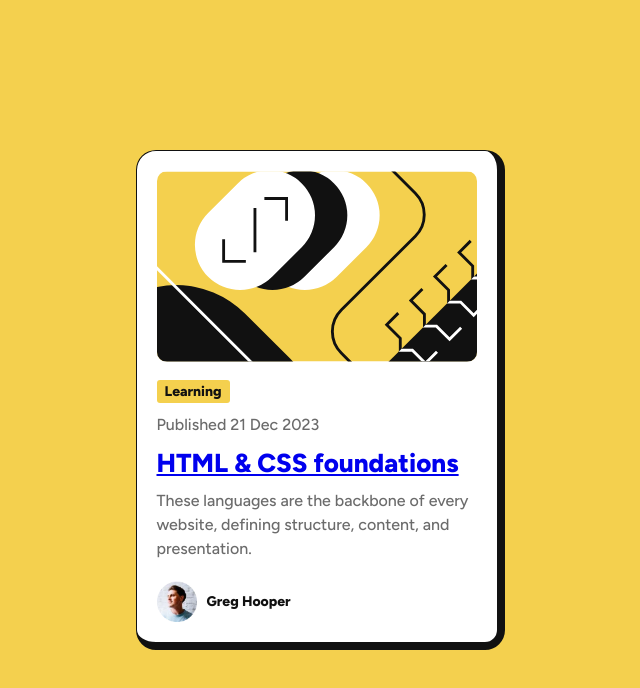
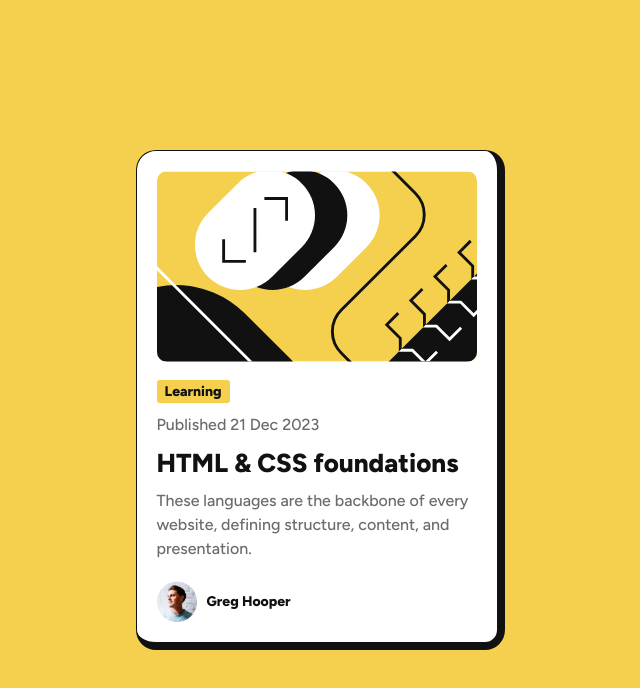
Before and after one commit to altinmorina3/blog-preview-card-main, a plain HTML site: page index.html in a window 1280 px wide. Shown: the whole page, without its empty margins (320-960 px from the left). Drawn offline with Linux system fonts and the light colour scheme.

Commit message:
Update style.css

```diff
--- a/style.css
+++ b/style.css
@@ -29,6 +29,11 @@ body {
   padding: 0 15px;
 }
 
+a {
+  text-decoration: none;
+  color: inherit;
+}
+
 .card {
   border-radius: 20px;
   background-color: var(--white);
@@ -53,9 +58,7 @@ body {
   font-weight: 800;
   padding: 3px 8px;
   background-color: var(--yellow);
-  color: var(--black);
   display: inline-block;
-  text-decoration: none;
   border-radius: 3px;
   max-width: fit-content;
 }
```
